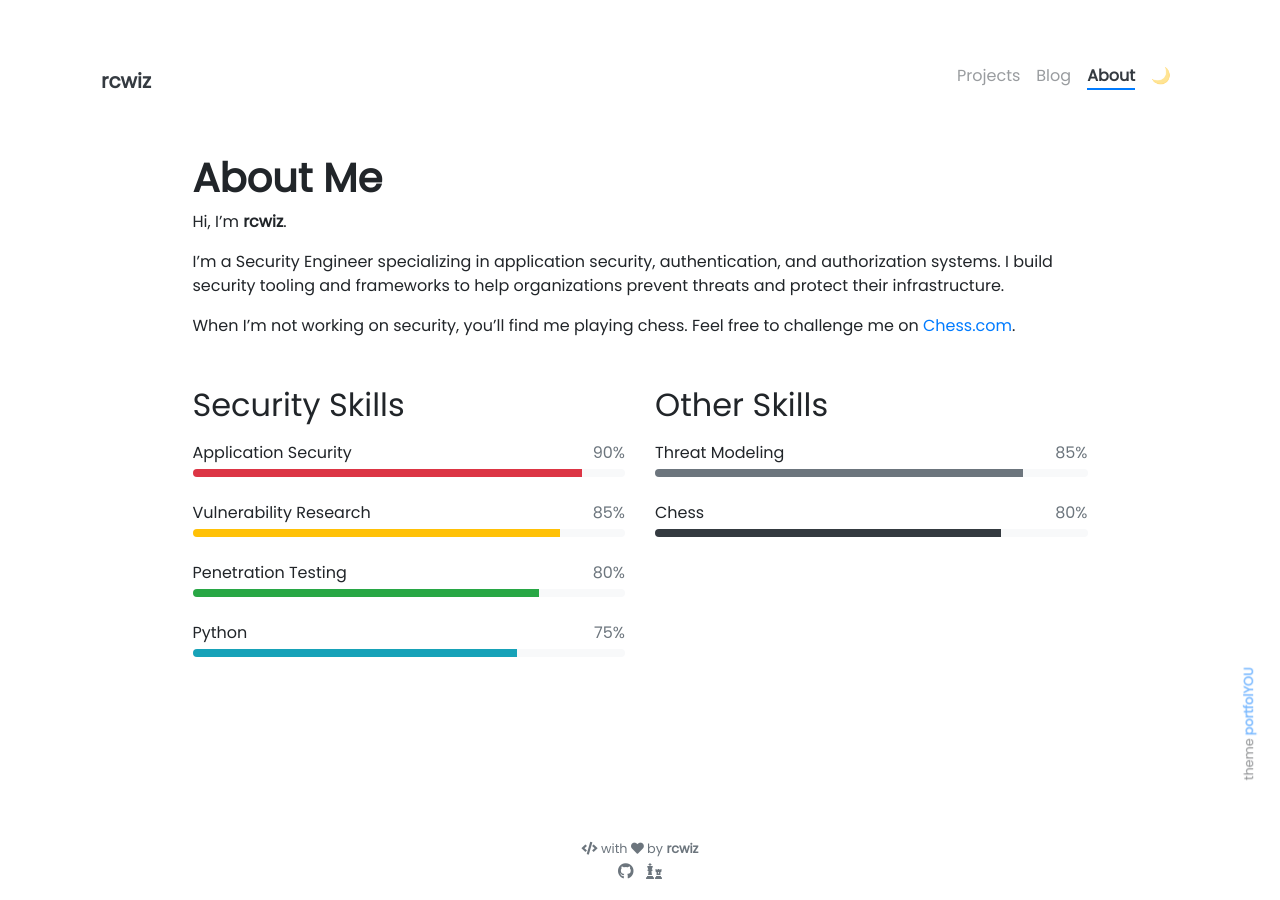
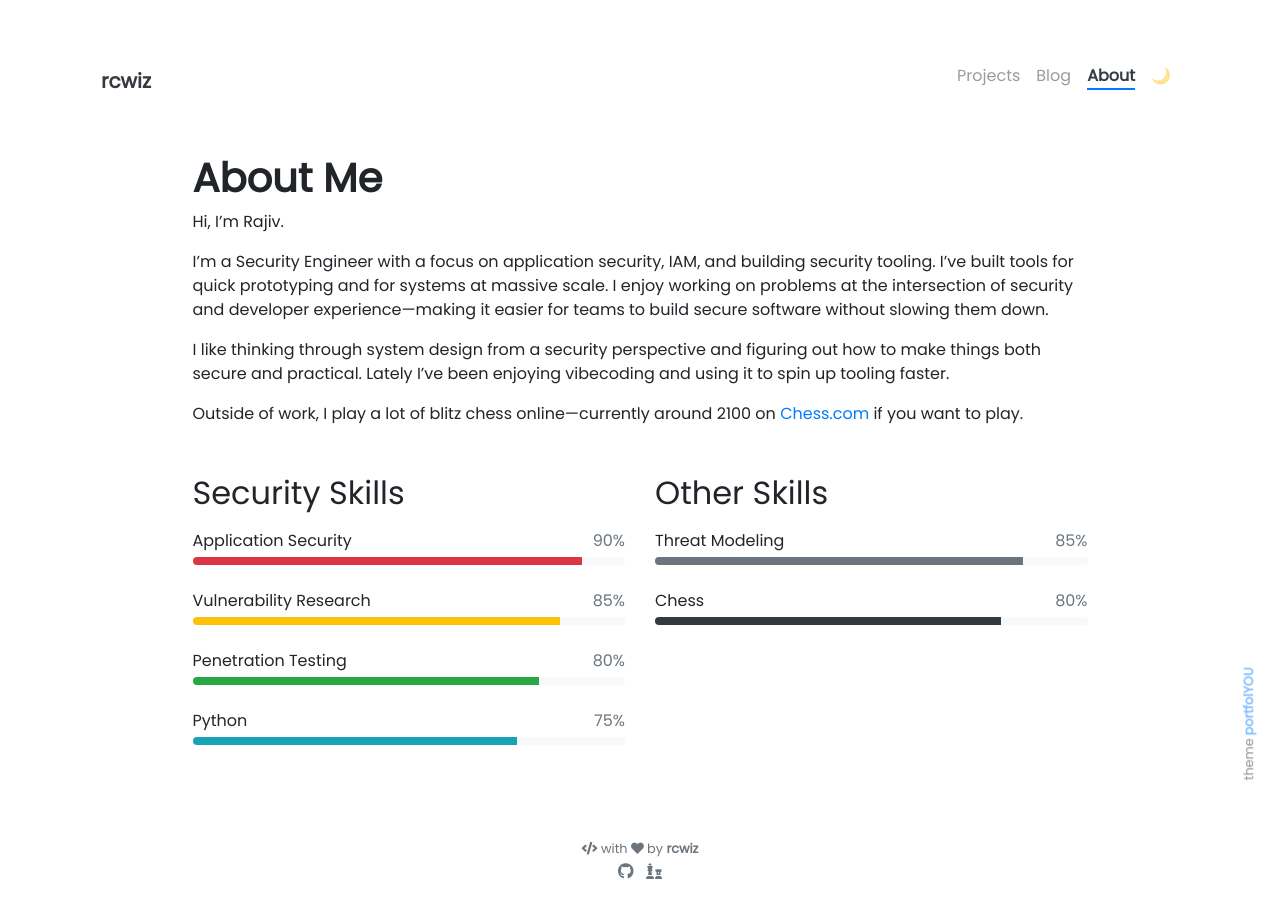
Before and after one commit to rajivchocolate/rajivchocolate.github.io, a Jekyll site: the page built from pages/about.md, in a window 1280 px wide. Built offline with Jekyll 4.4.1, drawn with Linux system fonts in a browser that asks for light colours.

Commit message:
Update about page
Co-Authored-By: Claude Opus 4.5 <noreply@anthropic.com>

```diff
--- a/pages/about.md
+++ b/pages/about.md
@@ -7,11 +7,13 @@ weight: 3
 
 # **About Me**
 
-Hi, I'm **{{ site.author.name }}**.
+Hi, I'm Rajiv.
 
-I'm a Security Engineer specializing in application security, authentication, and authorization systems. I build security tooling and frameworks to help organizations prevent threats and protect their infrastructure.
+I'm a Security Engineer with a focus on application security, IAM, and building security tooling. I've built tools for quick prototyping and for systems at massive scale. I enjoy working on problems at the intersection of security and developer experience—making it easier for teams to build secure software without slowing them down.
 
-When I'm not working on security, you'll find me playing chess. Feel free to challenge me on [Chess.com](https://www.chess.com/member/rcwizard12).
+I like thinking through system design from a security perspective and figuring out how to make things both secure and practical. Lately I've been enjoying vibecoding and using it to spin up tooling faster.
+
+Outside of work, I play a lot of blitz chess online—currently around 2100 on [Chess.com](https://www.chess.com/member/rcwizard12) if you want to play.
 
 <div class="row">
 {% include about/skills.html title="Security Skills" source=site.data.programming-skills %}
```
